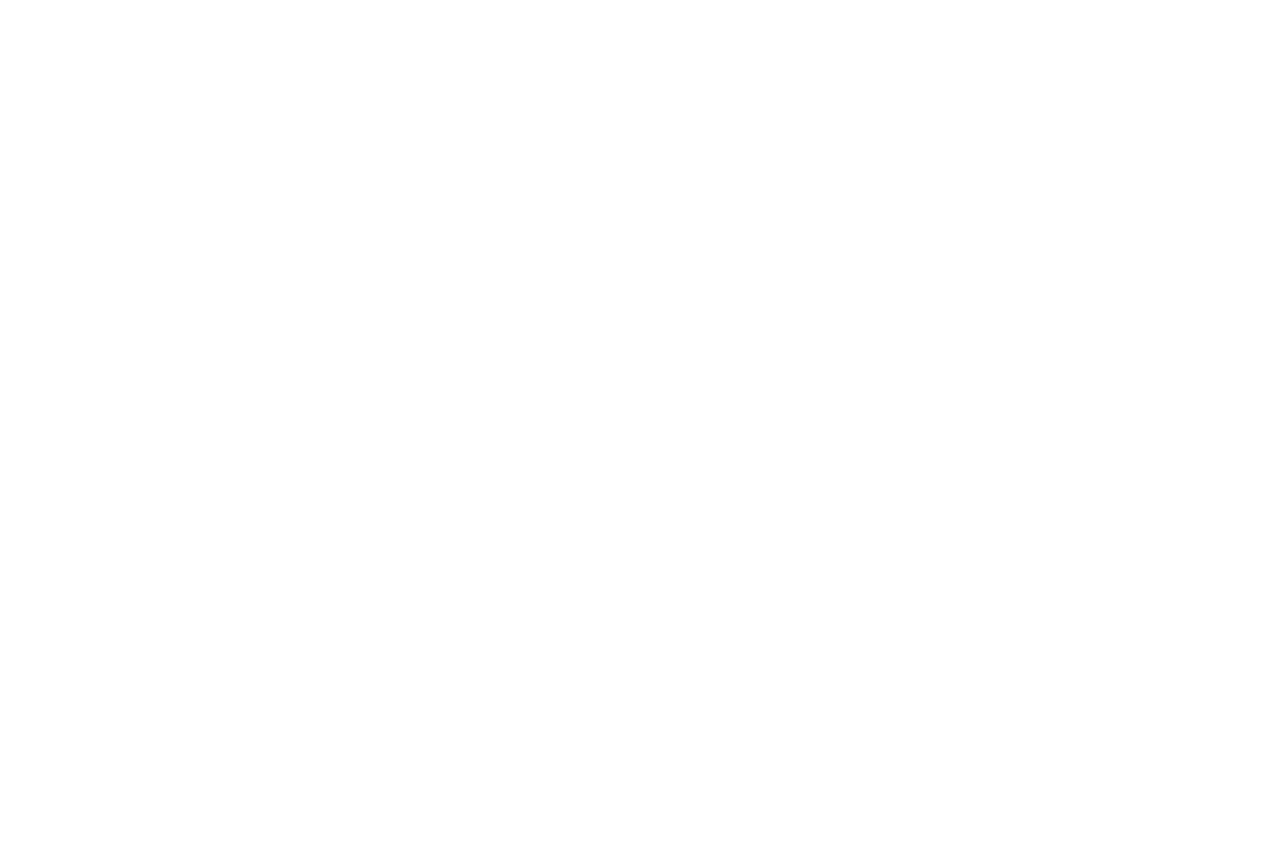
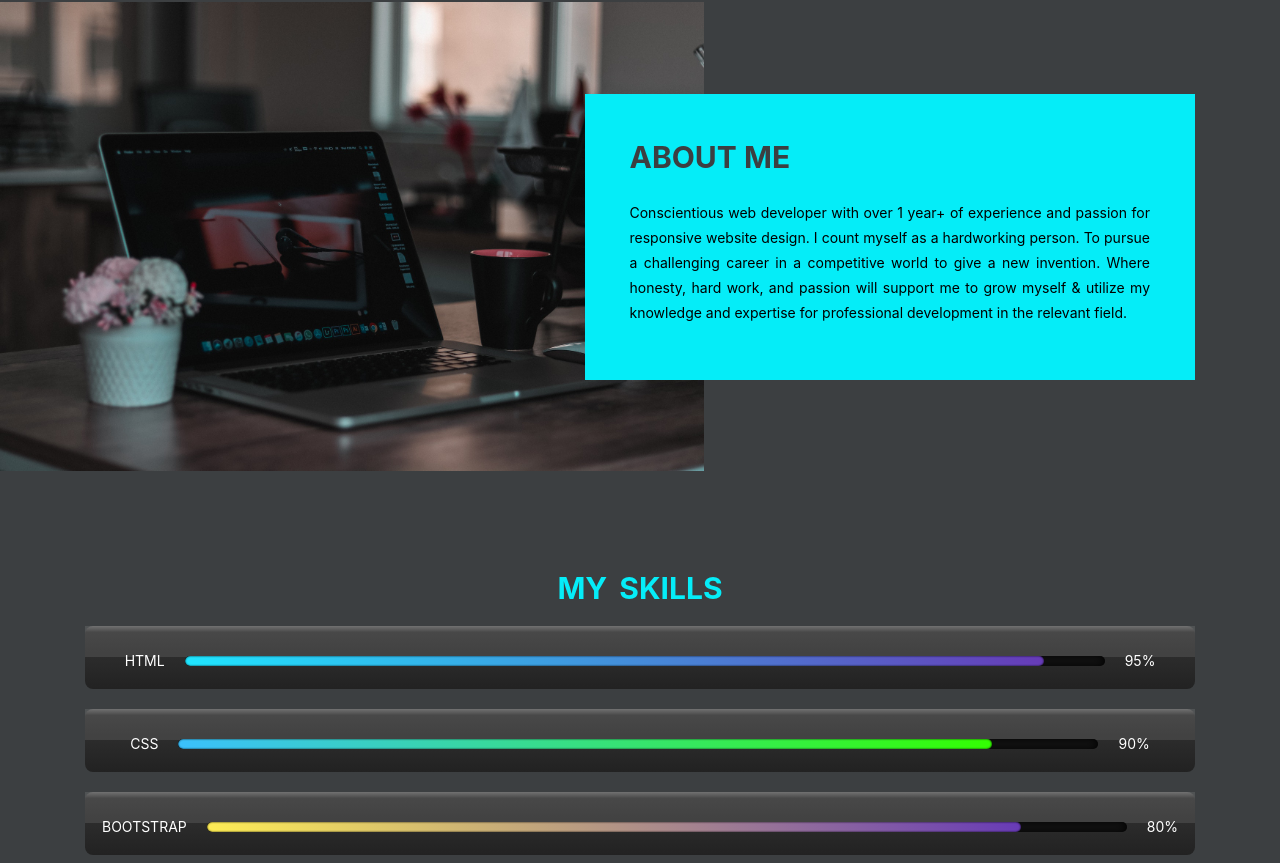
Before and after one commit to Abir-Hasan-GUB/portfolio-website-client, a React (Create React App) app: page / in a window 1280 px wide. Shown: the part 677-1540 px from the top of the page. Before the commit the page ends 800 px from the top, so only its background shows below. Built offline with nearby package versions, Linux system fonts and the light colour scheme.

Commit message:
Slil part done

```diff
--- a/public/index.html
+++ b/public/index.html
@@ -61,6 +61,7 @@
 
     <!-- ======== JQuery ======  -->
     <script src="https://code.jquery.com/jquery-3.5.1.slim.min.js" integrity="sha256-4+XzXVhsDmqanXGHaHvgh1gMQKX40OUvDEBTu8JcmNs=" crossorigin="anonymous"></script>
+
 </body>
 
 </html>
--- a/src/App.js
+++ b/src/App.js
@@ -1,6 +1,8 @@
 import './App.css';
+import About from './Componants/Home/AboutMe/About';
 import Banner from './Componants/Home/Banner/Banner';
 import NavBar from './Componants/Home/NavBar/NavBar';
+import Skill from './Componants/Home/Skils/Skill';
 
 
 function App() {
@@ -8,6 +10,8 @@ function App() {
     <div>
       <NavBar></NavBar>
       <Banner></Banner>
+      <About></About>
+      <Skill></Skill>
     </div>
   );
 }
--- /dev/null
+++ b/src/Componants/Home/AboutMe/About.css
@@ -0,0 +1,34 @@
+
+#about{
+    padding: 90px 0 90px 0;
+}
+
+#about{
+    background: url(../../Images/about.jpg) no-repeat left;
+    background-size: 55%;
+    background-color: #3C3F41;
+    padding: 100px 0;
+    overflow: hidden;
+}
+
+.about{
+    width: 55%;
+    float: right;
+    background-color: #05EDF8;
+    padding: 45px;
+}
+
+.about h1{
+    font-size: 30px;
+    font-weight: 700;
+    margin-bottom: 25px;
+    text-transform: uppercase;
+    color: #3C3F41;
+}
+
+.text{
+    font-size: 14px;
+    color: #000;
+    line-height: 25px;
+    text-align: justify
+}
--- /dev/null
+++ b/src/Componants/Home/AboutMe/About.js
@@ -0,0 +1,19 @@
+import React from 'react';
+import './About.css';
+
+const About = () => {
+    return (
+        <section id="about">
+        <div class="container">
+            <div class="about">
+                <h1>About me</h1>
+                <p class="text">
+                Conscientious web developer with over 1 year+ of experience and passion for responsive website design. I count myself as a hardworking person. To pursue a challenging career in a competitive world to give a new invention. Where honesty, hard work, and passion will support me to grow myself & utilize my knowledge and expertise for professional development in the relevant field.
+                </p>
+            </div>
+        </div>
+    </section>
+    );
+};
+
+export default About;
--- a/src/Componants/Home/Banner/Banner.js
+++ b/src/Componants/Home/Banner/Banner.js
@@ -11,12 +11,12 @@ const Banner = () => {
         <section id="hom">
             <div className="container">
             <div className="row">
-            <div class="col-lg-6 md-12">
-                    <div class="banner-content">
+            <div className="col-lg-6 md-12">
+                    <div className ="banner-content">
                         <h3>Hi there,</h3>
                         <h1>I'm Abir Hasan</h1>
                         <h4>Web Designer and Developer</h4>
-                        <div class="icons">
+                        <div className ="icons">
                             <a href="#" target="_blank">{icon}</a>
                             <a href="#" target="_blank">{icon}</a>
                             <a href="#" target="_blank">{icon}</a>
@@ -32,8 +32,8 @@ const Banner = () => {
                             Hire Me</a>
                     </div>
                 </div>
-                <div class="col-lg-6 md-12">
-                <div class="hero-img">
+                <div className ="col-lg-6 md-12">
+                <div className ="hero-img">
                        <img class="img-fluid" src={momin} alt="momin khan" />
                     </div>
                 </div>
--- /dev/null
+++ b/src/Componants/Home/Skils/Skill.css
@@ -0,0 +1,116 @@
+
+#skills{
+    padding: 90px 0 90px 0;
+}
+
+.contai{
+    position: relative;
+    width: 100%;
+    text-align: center;
+}
+
+.contai h2{
+    color: #05EDF8;
+    font-size:30px;
+    font-weight: 700;
+    word-spacing: 5px;
+    text-transform: uppercase;
+}
+
+.contai .skills{
+    position: relative;
+    margin: 20px 0;
+    padding: 24px 10px 18px;
+    background: linear-gradient(#616161 0%, #333 10%, #222);
+    border-radius: 8px;
+    transition: 1s;
+}
+
+.contai:hover .skills{
+    opacity: 0.06;
+}
+
+.contai .skills:hover{
+    opacity: 1;
+}
+
+.contai .skills:before{
+    content: '';
+    position: absolute;
+    top: 0;
+    left: 0;
+    width: 100%;
+    height: 50%;
+    background: rgba(255,255,255, .1)
+}
+
+.contai .skills .name{
+    position: relative;
+    width: 110px;
+    text-align: right;
+    color: #fff;
+    font-size: 14px;
+    margin-top: -2px;
+    text-transform: uppercase;
+}
+
+.contai .skills .value{
+    position: relative;
+    width: 40px;
+    text-align: left;
+    color: #fff;
+    font-size: 14px;
+    margin-top: -2px;
+    text-transform: uppercase;
+}
+
+.contai .skills .percent{
+    position: relative;
+    width: calc(100% - 170px);
+    height: 10px;
+    margin: 0 20px;
+    border-radius: 10px;
+    background: #151515;
+    box-shadow: inset 0 0 10px #000;
+    overflow: hidden;
+    display: inline-block;
+
+}
+
+.contai .skills .percent .progress{
+    position: relative;
+    top: 0;
+    left: 0;
+    width: 70%;
+    height: 100%;
+    border-radius: 10px;
+    background: #fff;
+    box-shadow: inset 0 0 2px #000;
+    animation: animate 3s infinite ease-in-out forwards;
+}
+
+@keyframes animate{
+    from{
+        width: 0;
+    }
+}
+
+.contai .skills:nth-child(2) .percent .progress {
+    background: linear-gradient(45deg, #1fe6ff, #673ab7)
+}
+
+.contai .skills:nth-child(3) .percent .progress {
+    background: linear-gradient(45deg, #3bc0ff, #33ff00)
+}
+
+.contai .skills:nth-child(4) .percent .progress {
+    background: linear-gradient(45deg, #ffee54, #673ab7)
+}
+
+.contai .skills:nth-child(5) .percent .progress {
+    background: linear-gradient(45deg, #1fe6ff, #ff00ca)
+}
+
+.contai .skills:nth-child(6) .percent .progress {
+    background: linear-gradient(45deg, #22ffde, #2196f3)
+}
--- /dev/null
+++ b/src/Componants/Home/Skils/Skill.js
@@ -0,0 +1,55 @@
+import React from 'react';
+import './Skill.css';
+
+const Skill = () => {
+    return (
+        <section id="skills">
+        <div className="container">
+            <div className="row">
+                <div className="col">
+                    <div className="contai">
+                        <h2>My Skills</h2>
+                        <div className="skills">
+                            <span className="name">Html</span>
+                            <div className="percent">
+                                <div className="progress" style={{width: "95%"}}></div>
+                            </div>
+                            <span className="value">95%</span>
+                        </div>
+                        <div className="skills">
+                            <span className="name">css</span>
+                            <div className="percent">
+                                <div className="progress" style={{width: "90%"}}></div>
+                            </div>
+                            <span className="value">90%</span>
+                        </div>
+                        <div className="skills">
+                            <span className="name">bootstrap</span>
+                            <div className="percent">
+                                <div className="progress" style={{width: "90%"}}></div>
+                            </div>
+                            <span className="value">80%</span>
+                        </div>
+                        <div className="skills">
+                            <span className="name">javascript</span>
+                            <div className="percent">
+                                <div className="progress" style={{width: "95%"}}></div>
+                            </div>
+                            <span className="value">85%</span>
+                        </div>
+                        <div className="skills">
+                            <span className="name">React</span>
+                            <div className="percent">
+                                <div className="progress" style={{width: "85%"}}></div>
+                            </div>
+                            <span className="value">85%</span>
+                        </div>
+                    </div>
+                </div>
+            </div>
+        </div>
+    </section>
+    );
+};
+
+export default Skill;
```
Also changed, not shown: src/Componants/Images/about.jpg (added).
